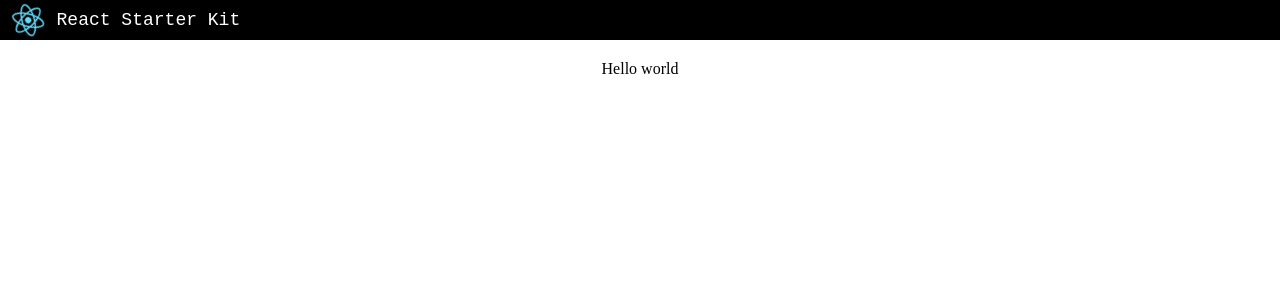
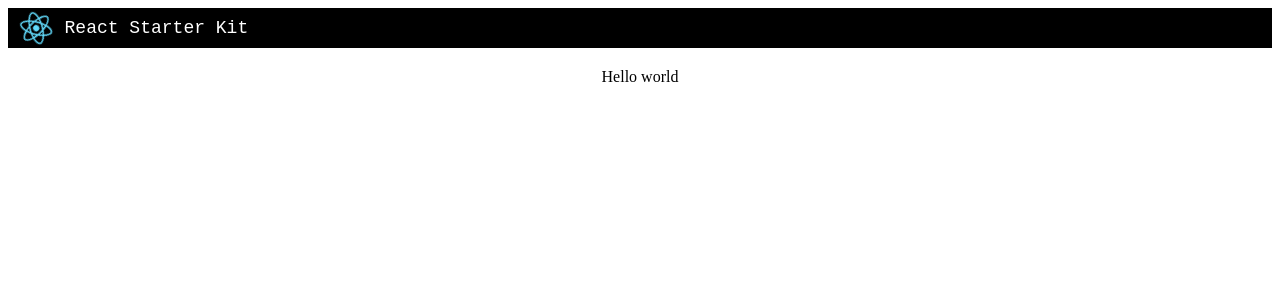
Before and after one commit to xiaofan2406/simple-react-starter-kit, a React app: page / in a window 1280 px wide. Shown: the top 300 px of the page. Built offline with nearby package versions, Linux system fonts and the light colour scheme.

Commit message:
minor update

```diff
--- a/src/app/App.css
+++ b/src/app/App.css
@@ -1,13 +1,3 @@
-:root {
-  font-size: 16px;
-  -webkit-font-smoothing: antialiased;
-}
-
-body {
-  margin: 0;
-  min-width: 320px;
-}
-
 .App-header {
   background-color: #000;
   display: flex;
--- a/src/app/App.js
+++ b/src/app/App.js
@@ -1,6 +1,6 @@
 import React from 'react';
+
 import logo from './logo.svg';
-
 import './App.css';
 
 
--- a/src/index.css
+++ b/src/index.css
@@ -39,6 +39,12 @@ blockquote:before, blockquote:after, q:before, q:after {
 /**********************
       Common style
  *********************/
+:root {
+  font-size: 16px;
+  -webkit-font-smoothing: antialiased;
+}
+
+
 img, object, embed, video, audio {
   max-width: 100%;
   height: auto;
```
Also changed, not shown: config/webpack.prod.js (+5 -5 lines), .eslintrc.js.
